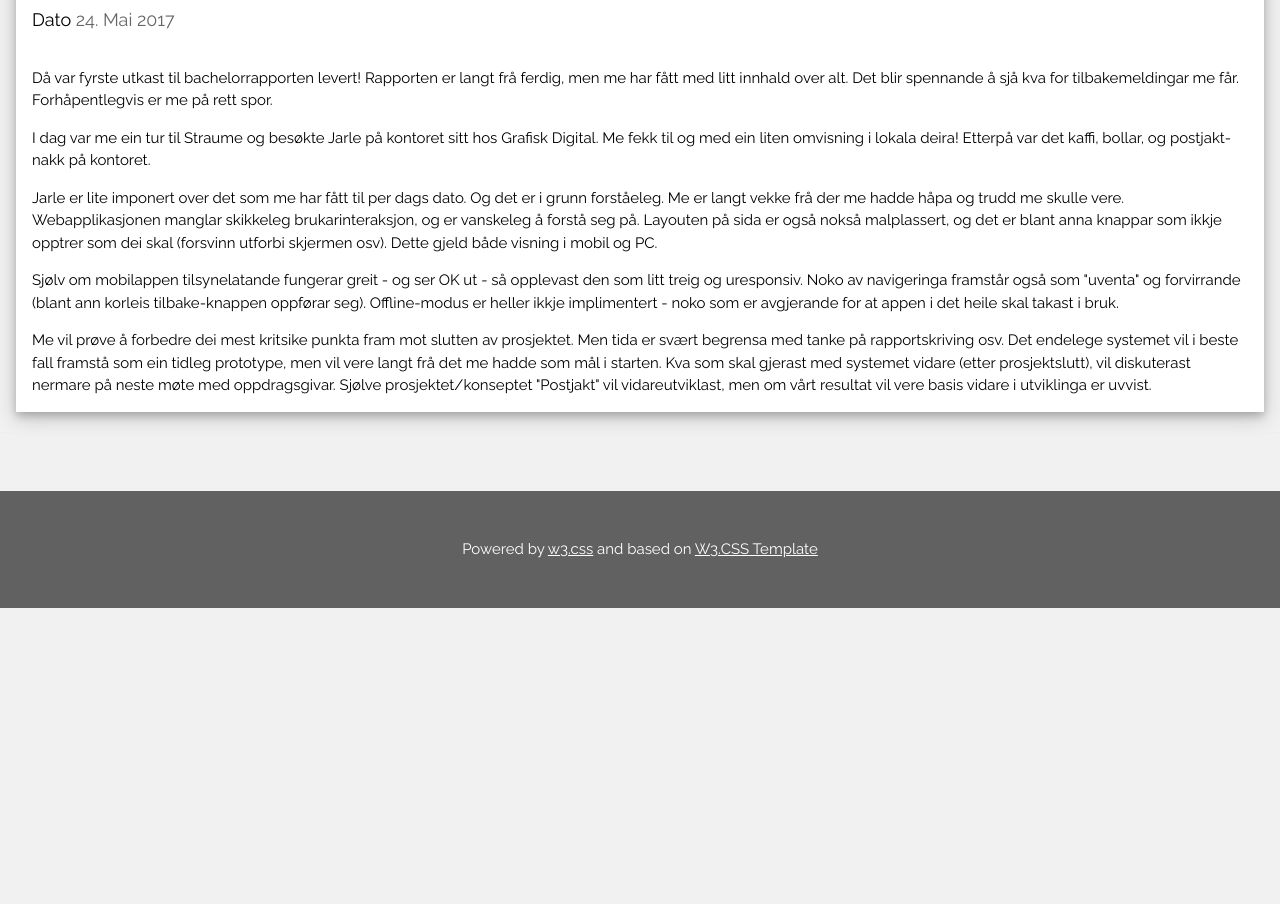
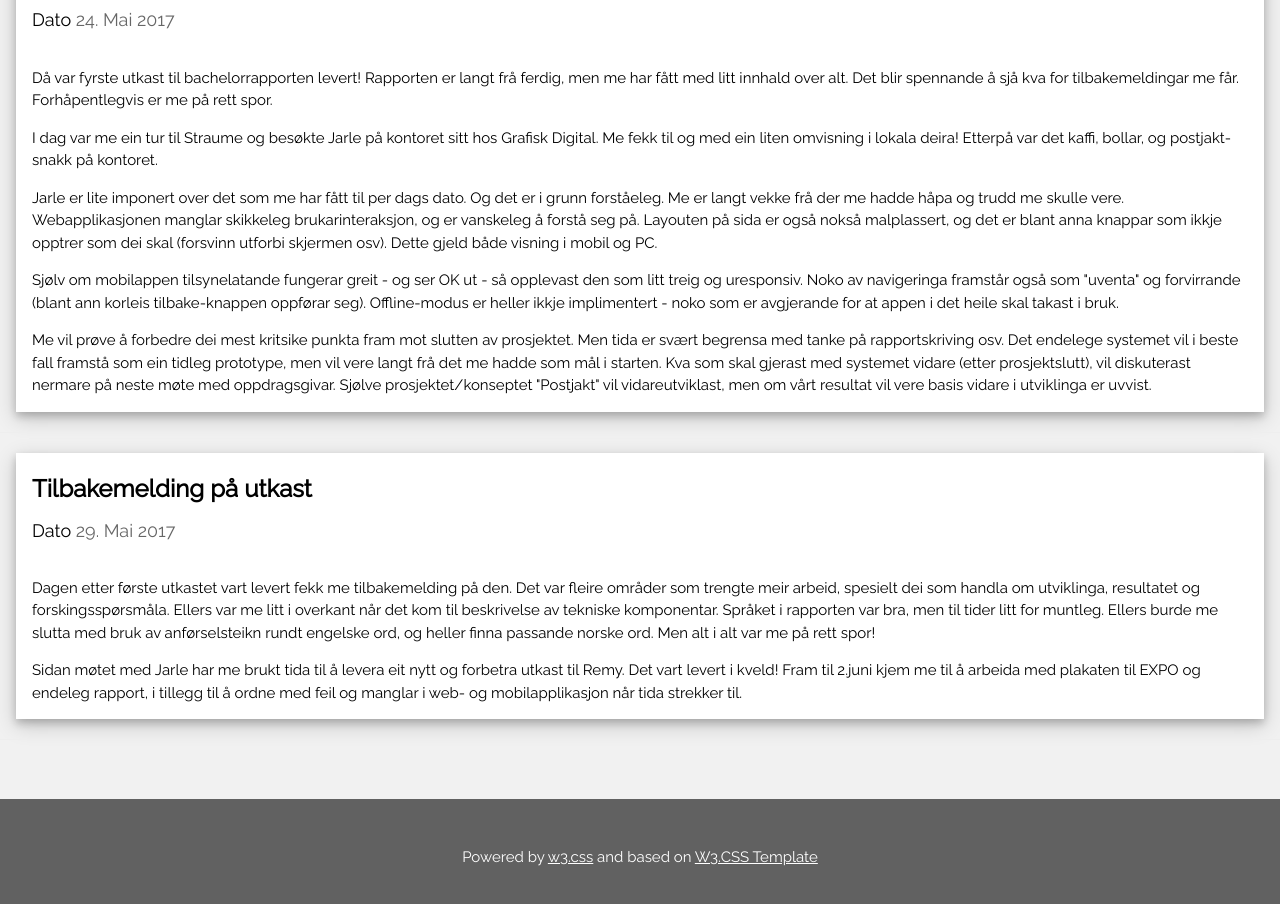
Before and after one commit to tnes/Website, a plain HTML site: page public_html/bloggInnlegg.html in a window 1280 px wide. Shown: the part 5140-6044 px from the top of the page. Before the commit the page ends 5748 px from the top, so only its background shows below. Drawn offline with Linux system fonts and the light colour scheme.

Commit message:
Nytt blogginnlegg

```diff
--- a/public_html/bloggInnlegg.html
+++ b/public_html/bloggInnlegg.html
@@ -367,7 +367,7 @@ and is wrapped around the whole page content, except for the footer in this exam
       </p>
       <p>
         I dag var me ein tur til Straume og besøkte Jarle på kontoret sitt hos Grafisk Digital. Me fekk til og med ein liten omvisning i lokala deira!
-        Etterpå var det kaffi, bollar, og postjakt-nakk på kontoret.
+        Etterpå var det kaffi, bollar, og postjakt-snakk på kontoret.
       </p>
       <p>
         Jarle er lite imponert over det som me har fått til per dags dato. Og det er i grunn forståeleg.
@@ -392,6 +392,30 @@ and is wrapped around the whole page content, except for the footer in this exam
   <hr>
 
 
+    <!-- Blog entry -->
+    <div id="29-mai" class="w3-card-4 w3-margin w3-white">
+      <div class="w3-container w3-padding-8">
+        <h3><b>Tilbakemelding på utkast</b></h3>
+        <h5>Dato <span class="w3-opacity">29. Mai 2017</span></h5>
+      </div>
+      <div class="w3-container">
+        <p>
+          Dagen etter første utkastet vart levert fekk me tilbakemelding på den. Det var fleire områder som trengte meir arbeid, spesielt dei som handla om
+          utviklinga, resultatet og forskingsspørsmåla. Ellers var me litt i overkant når det kom til beskrivelse av tekniske komponentar. Språket i rapporten var bra,
+          men til tider litt for muntleg. Ellers burde me slutta med bruk av anførselsteikn rundt engelske ord, og heller finna passande norske ord.
+          Men alt i alt var me på rett spor!
+        </p>
+        <p>
+          Sidan møtet med Jarle har me brukt tida til å levera eit nytt og forbetra utkast til Remy. Det vart levert i kveld! Fram til 2.juni kjem me til å arbeida med plakaten
+          til EXPO og endeleg rapport, i tillegg til å ordne med feil og manglar i web- og mobilapplikasjon når tida strekker til.
+        </p>
+      </div>
+    </div>
+    <hr>
+
+
+
+
 <!-- END BLOG ENTRIES -->
 </div>
 
```
